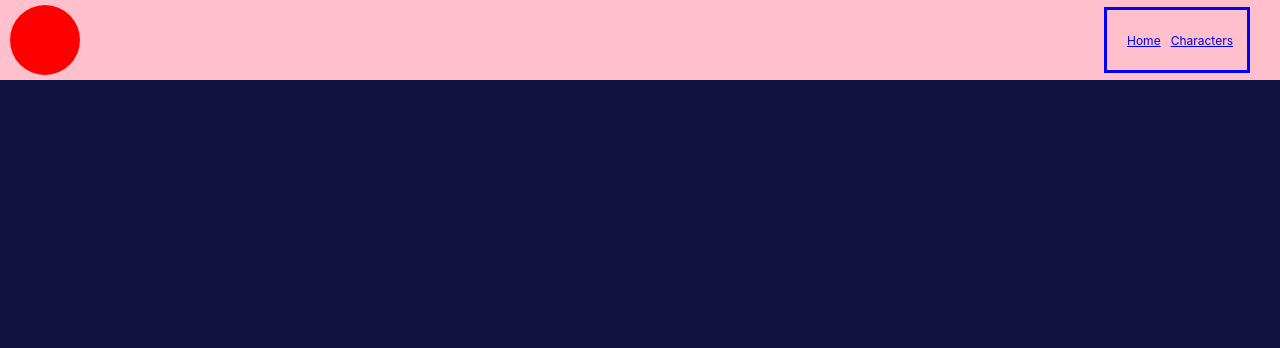
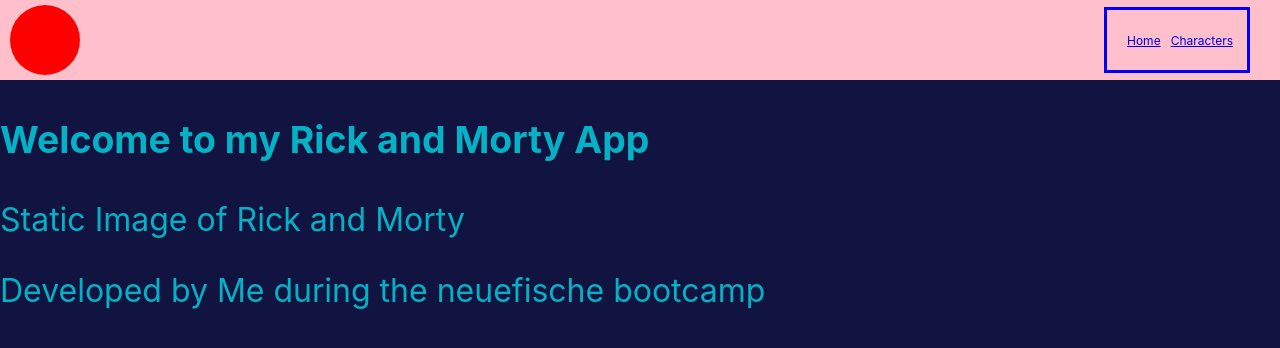
Before and after one commit to soerendolling/react-rick-and-morty-template, a React (Create React App) app: page / in a window 1280 px wide. Shown: the top 348 px of the page. Built offline with nearby package versions, Linux system fonts and the light colour scheme.

Commit message:
Add Home screen

```diff
--- a/src/Components/MainContent.js
+++ b/src/Components/MainContent.js
@@ -6,12 +6,21 @@
     <main className="body-main">
       <Switch>
         <Route path="/characters">
-          <div></div>
+          <div className="character-content">
+            <img></img>
+            <p>Name</p>
+          </div>
         </Route>
       </Switch>
       <Switch>
         <Route path="/">
-          <div></div>
+          <div className="home-content">
+            <h3>Welcome to my Rick and Morty App</h3>
+            <div>
+              <p>Static Image of Rick and Morty</p>
+            </div>
+            <p>Developed by Me during the neuefische bootcamp</p>
+          </div>
         </Route>
       </Switch>
     </main>
```
Also changed, not shown: src/Components/Character.css (added), src/Components/Character.js (added).
